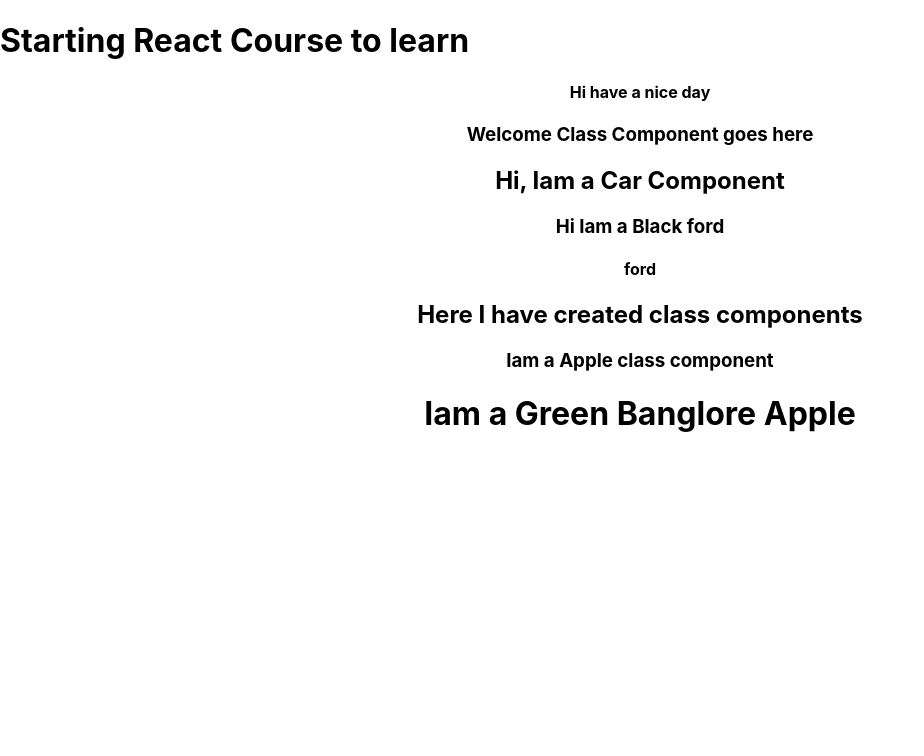
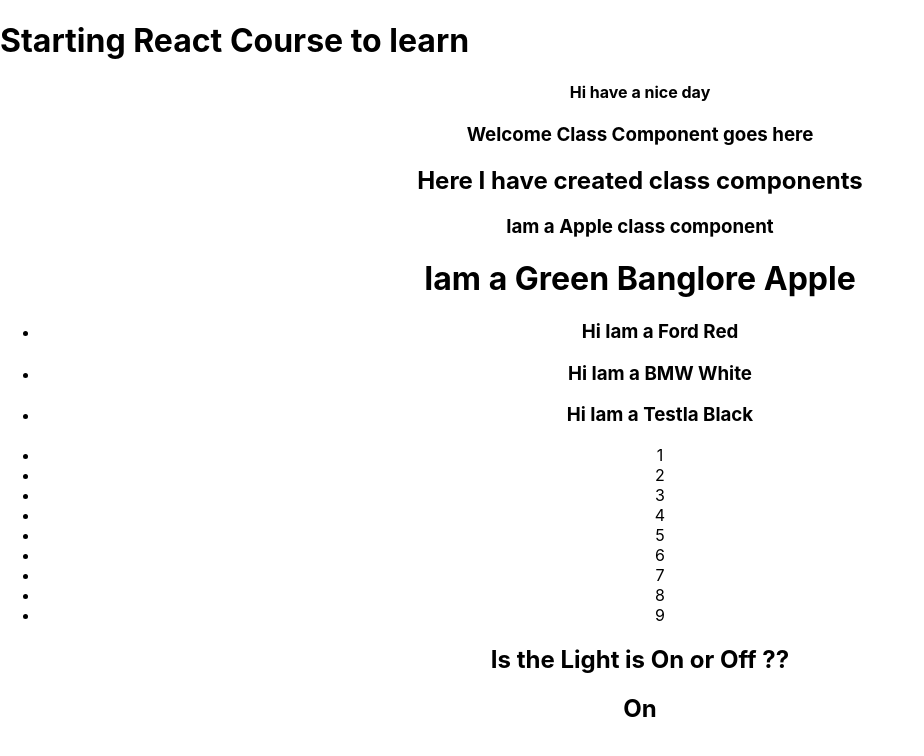
Before and after one commit to Kavya-gopi/ReactJs, a React (Create React App) app in the folder react-intro/: page / in a window 1280 px wide. Shown: the top 756 px of the page, without its empty margins (0-924 px from the left). Built offline with nearby package versions, Linux system fonts and the light colour scheme.

Commit message:
Conditional Rendering & list and keys

```diff
--- a/react-intro/src/App.js
+++ b/react-intro/src/App.js
@@ -1,10 +1,12 @@
-import logo from './logo.svg';
-import './App.css';
-import Greet from './Greet';
-import Welcome from './components/WelcomeClass';
-import Garage from './components/Garage';
+import logo from "./logo.svg";
+import "./App.css";
+import Greet from "./Greet";
+import Welcome from "./components/WelcomeClass";
+import Garage from "./components/Garage";
+import Lights from "./components/ConditionalRenderingDemo";
 
 function App() {
+  const isLightOn = true;
   return (
     <div className="App">
       {/* <header className="App-header">
@@ -24,6 +26,8 @@ function App() {
       <Greet></Greet>
       <Welcome></Welcome>
       <Garage></Garage>
+      <Lights />
+      {isLightOn ? <h2>On</h2> : <h2>Off</h2>}
     </div>
   );
 }
--- a/react-intro/src/components/Car.js
+++ b/react-intro/src/components/Car.js
@@ -2,12 +2,12 @@ function Car(props){
     // const {brand,color} = props;
     // const text=`Hi Iam a ${color} ${brand} Car`
     const {carInfo} = props;
-    const {carBrand,carColor} = carInfo;
-    const text = `Hi Iam a ${carColor} ${carBrand}`;
+    const {brand,color} = carInfo;
+    const text = `Hi Iam a ${brand} ${color}`;
     return(<>
-       <h2>Hi, Iam a Car Component</h2>
+       {/* <h2>Hi, Iam a Car Component</h2> */}
        <h3>{text}</h3>
-       <h4>{carBrand}</h4>
+       {/* <h4>{carBrand}</h4> */}
     </>)
 }
 
--- /dev/null
+++ b/react-intro/src/components/ConditionalRenderingDemo.js
@@ -0,0 +1,7 @@
+function Lights(){
+    return(
+        <h2>Is the Light is On or Off ??</h2>
+    )
+}
+
+export default Lights;
--- a/react-intro/src/components/Garage.js
+++ b/react-intro/src/components/Garage.js
@@ -5,12 +5,32 @@ function Garage(){
     const brand='Ferrari';
     const color="Red";
 
-    const carInfo={carBrand:'ford',carColor:'Black'};
+    const numberList = [1,2,3,4,5,6,7,8,9];
+    // const carInfo={};
+    // const carInfo={carBrand:'ford',carColor:'Black'};
+    const carList = [
+        {brand:'Ford',color:'Red'},
+        {brand:'BMW',color:'White'},
+        {brand:'Testla',color:'Black'}
+    ];
+
+    // const showCarInfo = carInfo.carBrand!==undefined && carInfo.carColor!==undefined;
+
+    // const carInfo={carBrand:'ford',carColor:'Black'};
     const appleInfo={type:'Banglore',color:'Green'};
     return(<>
       {/* <Car brand={brand} color={color}></Car> */}
-      <Car carInfo={carInfo}/>
+      {/* {showCarInfo?
+      <Car carInfo={carInfo}/>:null} */}
       <Apple appleInfo={appleInfo} />
+
+      <ul>
+        {carList.map((carInfo)=><li key={carInfo.brand}><Car carInfo={carInfo}></Car></li>)}
+      </ul>
+
+      <ul>
+        {numberList.map((num,index)=><li key={index}>{num}</li>)}
+      </ul>
     </>)
 }
 
```
